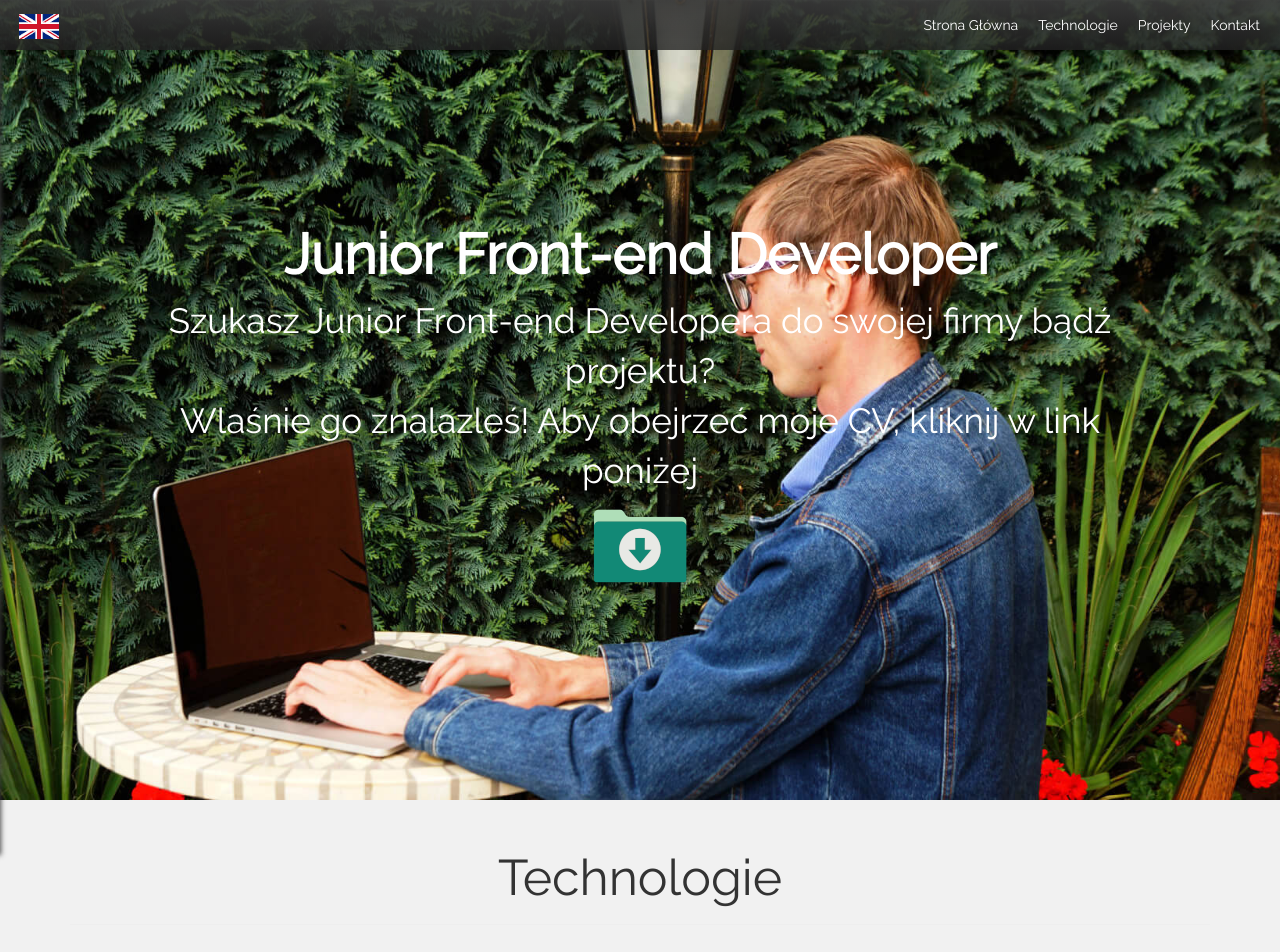
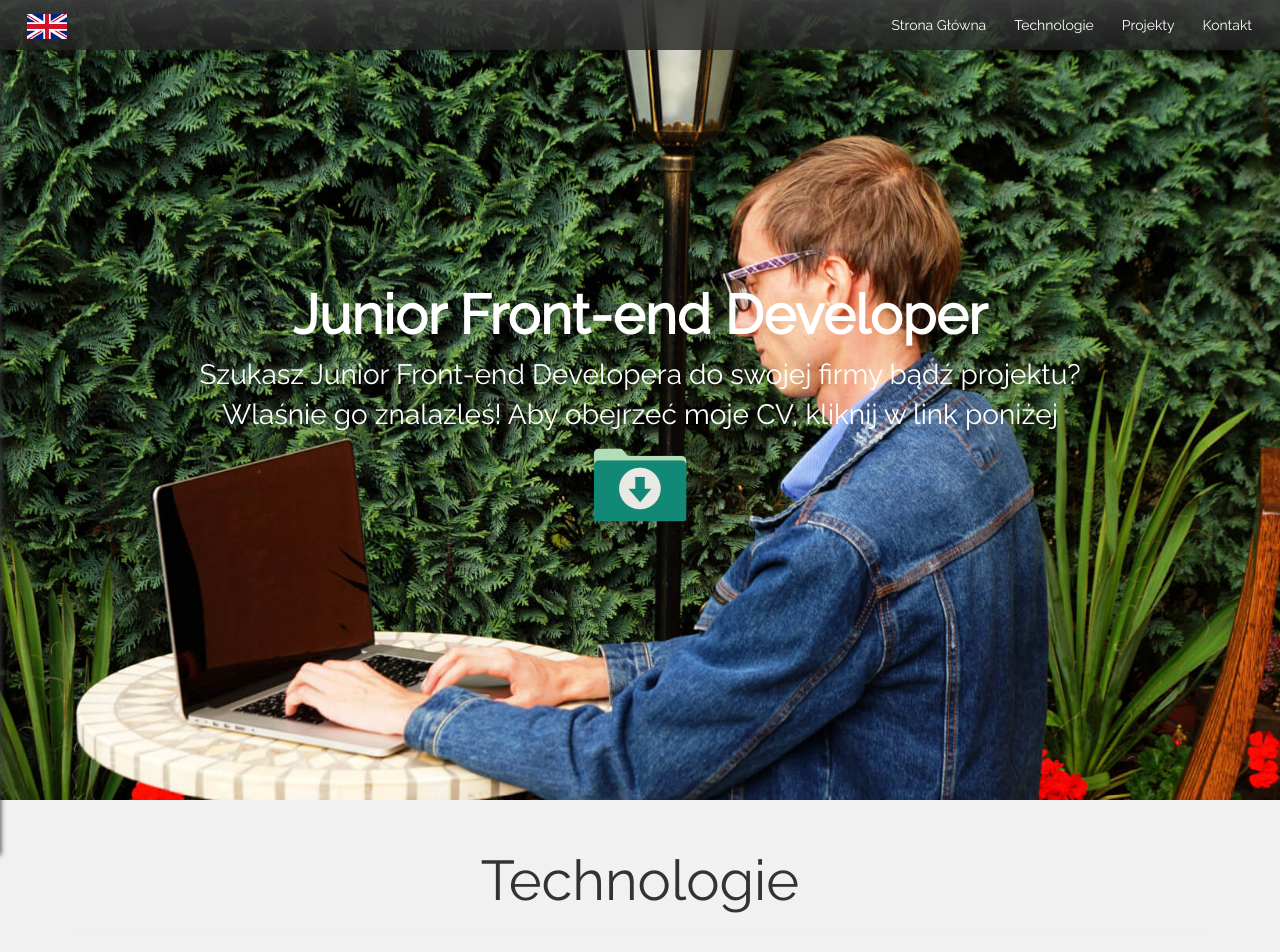
Before and after one commit to Zirek90/Portfolio, a React (Create React App) app in the folder portfolio/: page / in a window 1280 px wide. Shown: the top 952 px of the page. Built offline with nearby package versions, Linux system fonts and the light colour scheme.

Commit message:
changed & for rems in font-size

```diff
--- a/portfolio/src/components/Header.jsx
+++ b/portfolio/src/components/Header.jsx
@@ -3,6 +3,7 @@ import {Grid, Row, Col } from 'react-bootstrap';
 import WOW from 'wowjs';
 
 import AboutMe from "./subcomponents/HeaderPart/AboutMe";
+import download from '../img/download.png'
 
 import { actions } from '../actions/action';
 let ReactRedux = require('react-redux');
@@ -25,7 +26,8 @@ class Header extends Component {
                 <Row className="show-grid text-center header">
                     <Col xs={12} sm={10} className="person-wrapper">
                         <AboutMe
-                            content={content.home}/>
+                            content={content.home}
+                            download={download}/>
                     </Col>
                 </Row>
             </Grid>
--- a/portfolio/src/components/subcomponents/HeaderPart/AboutMe.jsx
+++ b/portfolio/src/components/subcomponents/HeaderPart/AboutMe.jsx
@@ -1,6 +1,4 @@
 import React from 'react';
-
-import download from '../../../img/download.png'
 
 const AboutMe = props => (
     <div>
@@ -9,9 +7,9 @@ const AboutMe = props => (
         <p>{props.content.paragraphTwo}</p>
         <div>
             <a href="https://www.dropbox.com/s/805acixlm2lo5im/CV%20Mateusz%20Grzymowicz.pdf?dl=1">
-                <img src={download} alt="pobierz CV"/>
+                <img src={props.download} alt="pobierz CV"/>
             </a>
-            </div>
+        </div>
     </div>
 )
 
--- a/portfolio/src/css/main.css
+++ b/portfolio/src/css/main.css
@@ -1,8 +1,10 @@
-body {
-  background-color: #f1f1f1;
-  font-family: 'Raleway', 'Arial', sans-serif;
-  margin: 0;
-  padding: 0; }
+html {
+  font-size: 14px; }
+  html body {
+    background-color: #f1f1f1;
+    font-family: 'Raleway', 'Arial', sans-serif;
+    margin: 0;
+    padding: 0; }
 
 .main-menu {
   position: fixed;
@@ -85,18 +87,18 @@ body {
 
 @media (min-width: 616px) {
   .header h3 {
-    font-size: 400%;
+    font-size: 3.9rem;
     transition: ease-in 0.5s; }
   .header p {
-    font-size: 250%;
+    font-size: 2rem;
     transition: ease-in 0.5s; } }
 
 @media (max-width: 615px) {
   .header h3 {
-    font-size: 300%;
+    font-size: 2.8rem;
     transition: ease-in 0.5s; }
   .header p {
-    font-size: 150%;
+    font-size: 1.3rem;
     transition: ease-in 0.5s; } }
 
 #topPart {
@@ -115,7 +117,7 @@ body {
 
 .skills-header > h1 {
   text-align: center;
-  font-size: 5rem;
+  font-size: 4rem;
   padding-top: 10px; }
 
 .skills {
@@ -148,23 +150,23 @@ body {
 
 @media (max-width: 739px) {
   .description-project {
-    font-size: 90%;
+    font-size: 0.8rem;
     transition: ease-in 0.5s; } }
 
 @media (min-width: 740px) {
   .description-project {
-    font-size: 130%;
+    font-size: 1.1rem;
     transition: ease-in 0.5s; } }
 
 @media (max-width: 527px) {
   .description-project {
-    font-size: 70%;
+    font-size: 0.5rem;
     width: 90.5%; } }
 
 .projects-header {
   padding-top: 10px; }
   .projects-header h1 {
-    font-size: 5rem; }
+    font-size: 4rem; }
 
 .projects-list {
   display: flex;
@@ -192,8 +194,7 @@ body {
     padding: 20px; }
     #theForm .formContainer h1 {
       display: flex;
-      justify-content: center;
-      font-size: 5rem; }
+      justify-content: center; }
     #theForm .formContainer .formList {
       display: flex;
       justify-content: center; }
@@ -204,6 +205,14 @@ body {
       #theForm .formContainer .formList button {
         display: flex;
         margin: auto; }
+
+@media (max-width: 615px) {
+  .formContainer > h1 {
+    font-size: 2.4rem; } }
+
+@media (min-width: 616px) {
+  .formContainer > h1 {
+    font-size: 4rem; } }
 
 .lower-part {
   background-color: #d3d3d3; }
@@ -239,7 +248,7 @@ body {
 
 @media (max-width: 767px) {
   .footer {
-    font-size: 80%; }
+    font-size: 0.8rem; }
   .footer-social-media {
     margin-left: 10px;
     display: flex;
--- a/portfolio/src/scss/main.scss
+++ b/portfolio/src/scss/main.scss
@@ -1,8 +1,11 @@
-body {
-  background-color: #f1f1f1;
-  font-family: 'Raleway', 'Arial', sans-serif;
-  margin: 0;
-  padding: 0;
+html {
+  font-size: 14px;
+  body {
+    background-color: #f1f1f1;
+    font-family: 'Raleway', 'Arial', sans-serif;
+    margin: 0;
+    padding: 0;
+  }
 }
 
 @import "partials/menuList.scss";
--- a/portfolio/src/scss/partials/_contact.scss
+++ b/portfolio/src/scss/partials/_contact.scss
@@ -1,5 +1,4 @@
 .lower-part {
-  // margin-top: 20px;
   background-color: #d3d3d3;
   .col-xs-2 {
     width: auto;
@@ -45,7 +44,7 @@
 
 @media (max-width: 767px) {
   .footer {
-    font-size: 80%;
+    font-size: 0.8rem;
   }
   .footer-social-media {
     margin-left: 10px;
--- a/portfolio/src/scss/partials/_header.scss
+++ b/portfolio/src/scss/partials/_header.scss
@@ -3,11 +3,11 @@ $transitionOfHeader: ease-in 0.5s;
 @media (min-width: 616px) {
   .header {
     h3 {
-      font-size: 400%;
+      font-size: 3.9rem;
       transition: $transitionOfHeader;
     }
     p {
-      font-size: 250%;
+      font-size: 2rem;
       transition: $transitionOfHeader;
     }
   }
@@ -16,11 +16,11 @@ $transitionOfHeader: ease-in 0.5s;
 @media (max-width: 615px) {
   .header {
     h3 {
-      font-size: 300%;
+      font-size: 2.8rem;
       transition: $transitionOfHeader;
     }
     p {
-      font-size: 150%;
+      font-size: 1.3rem;
       transition: $transitionOfHeader;
     }
   }
--- a/portfolio/src/scss/partials/_skills.scss
+++ b/portfolio/src/scss/partials/_skills.scss
@@ -1,8 +1,7 @@
 .skills-header > h1 {
   text-align: center;
-  font-size: 5rem;
+  font-size: 4rem;
   padding-top: 10px;
-
 }
 
 .skills {
```
Also changed, not shown: portfolio/src/scss/partials/_forms.scss (+17 -2 lines), portfolio/src/scss/partials/_projects.scss (+4 -5 lines).
